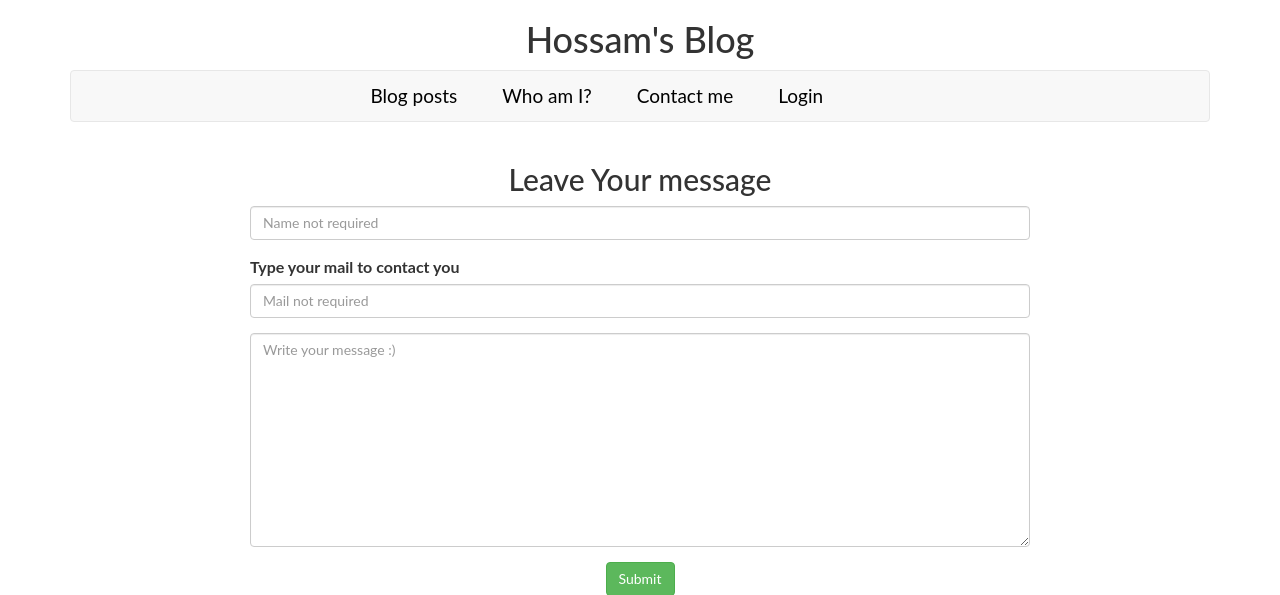
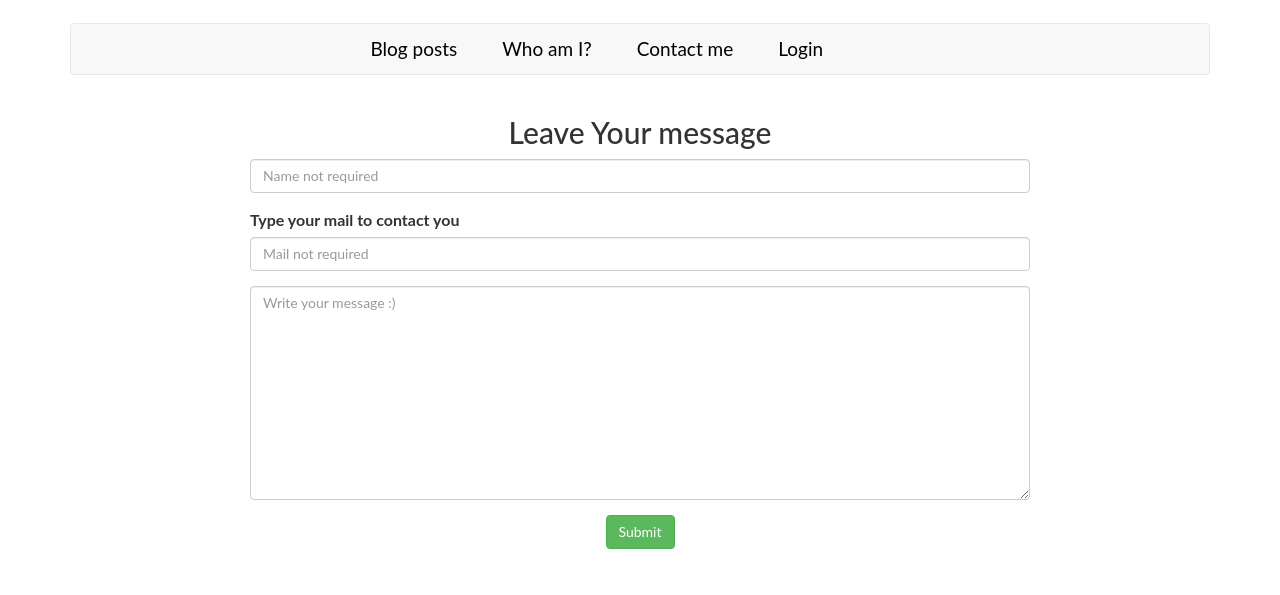
Before and after one commit to hussamEL-Hwary/blog, a Django app: page /contact-me/ in a window 1280 px wide. Shown: the top 595 px of the page. Run offline with Django 3.2, Linux system fonts and the light colour scheme; some libraries are stand-ins or nearby versions.

Commit message:
remove my name

```diff
--- a/mysite/templates/base.html
+++ b/mysite/templates/base.html
@@ -27,11 +27,8 @@
 
 
     <main class="container">
-        <div class="row">
-
+        <div class="row nav-margin">
         <div class="col-md-12">
-            <h1 class="text-center">Hossam's Blog</h1>
-
             <nav class="navbar navbar-default">
                     <div class="container-fluid">
                       <!-- Brand and toggle get grouped for better mobile display -->
```
